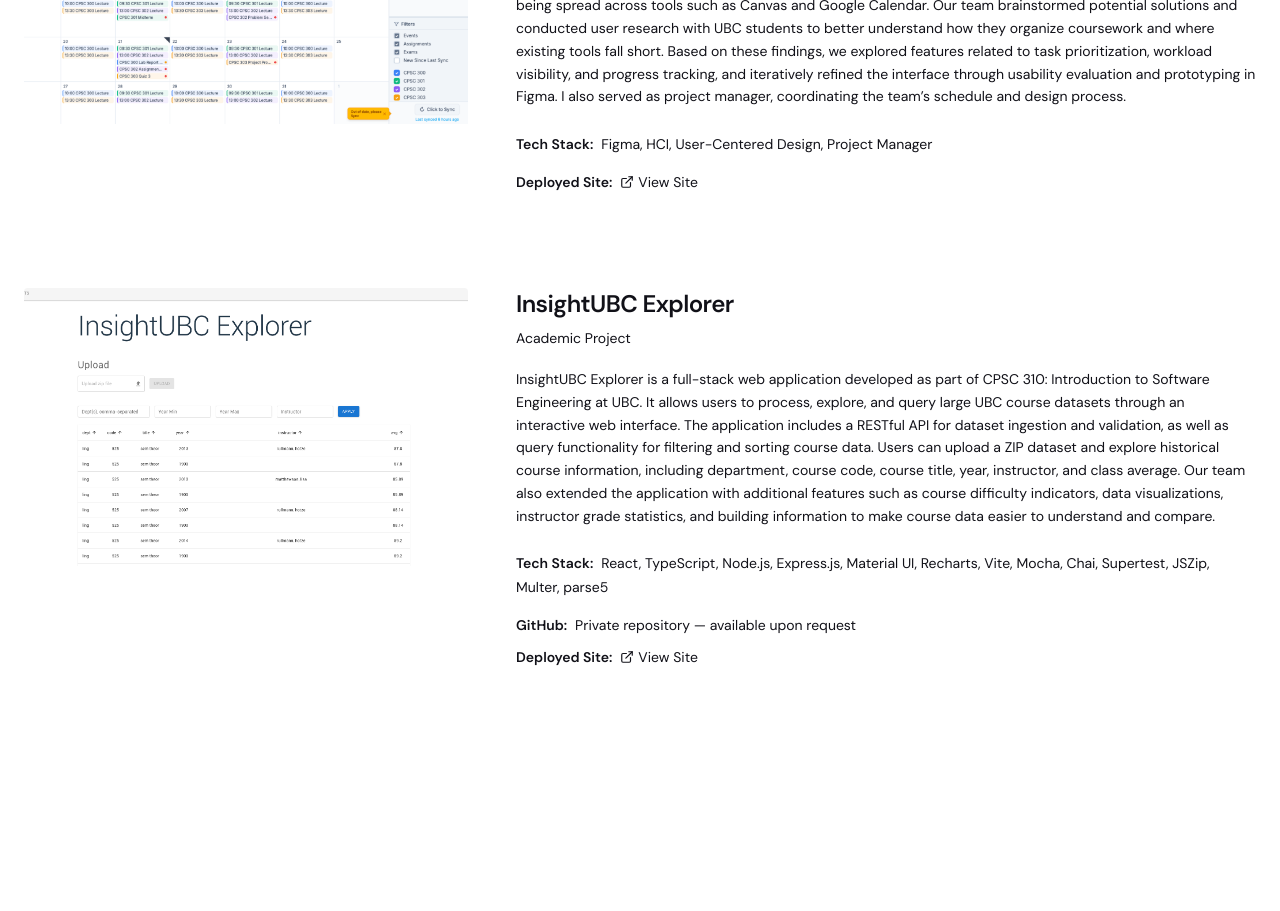
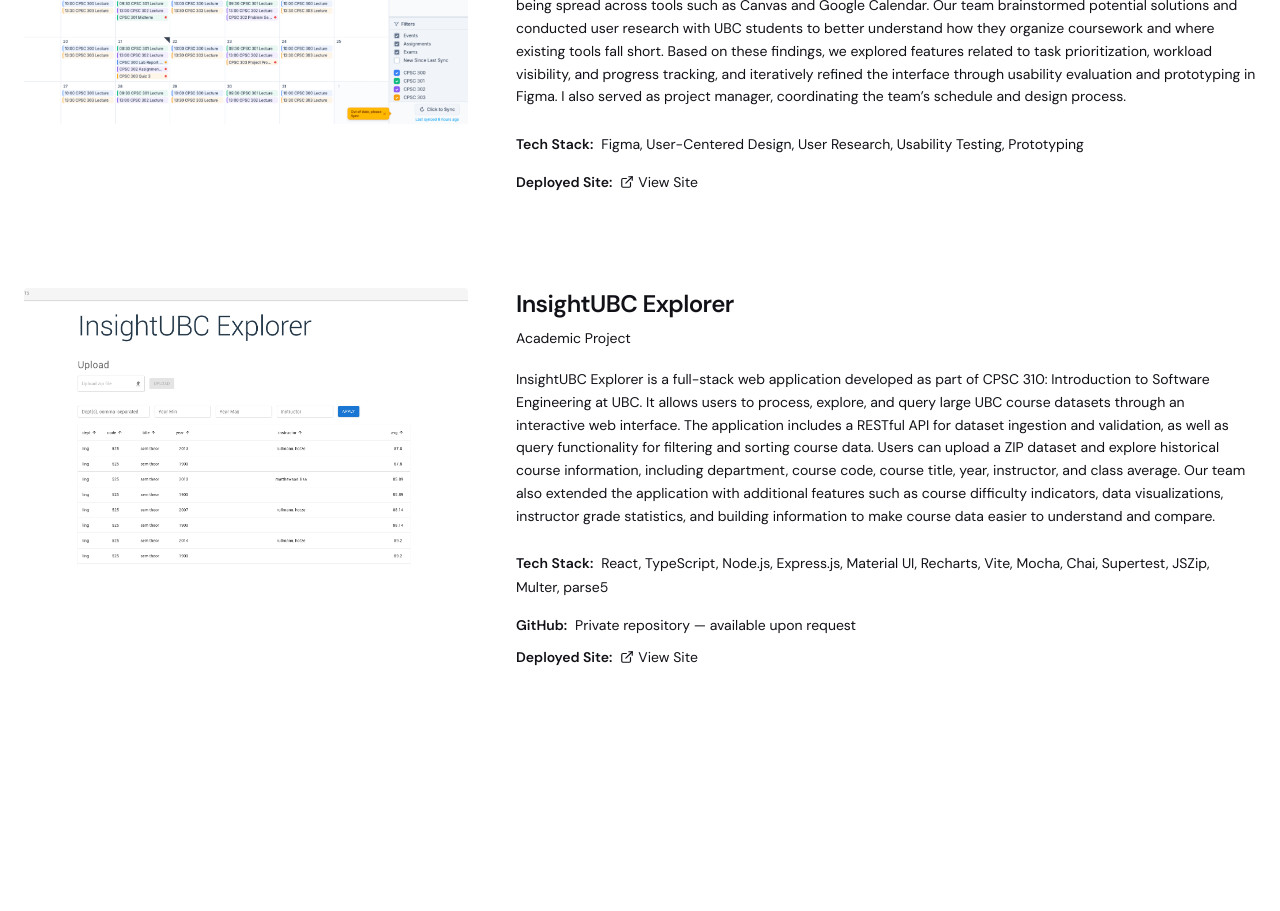
Before and after one commit to mhiratsuka/Portfolio, a React (Vite) app: page / in a window 1280 px wide. Shown: the part 1740-2651 px from the top of the page. Built offline with nearby package versions, Linux system fonts and the light colour scheme.

Commit message:
Updated Academic Organizer tech stack

```diff
--- a/src/app/data.ts
+++ b/src/app/data.ts
@@ -17,7 +17,7 @@
         ja: "Student-Friendly Academic Organizerは、UBCの学生が複数の授業にまたがる課題や締切、学習の進捗を無理なく整理・管理できるようにすることを目的としたプロトタイプです。CPSC 344 (Human-Computer Interaction)のチームプロジェクトとして、CanvasやGoogle Calendarなど複数のツールに分散している学習情報を、より分かりやすく把握できるようにすることを課題として取り組みました。チームでは、UBCの学生を対象にユーザー調査を行い、普段どのように課題や予定を管理しているのか、既存のツールにどのような使いにくさがあるのかを分析しました。その結果をもとに、タスクの優先順位付け、課題量の見える化、進捗管理などの機能を検討し、ユーザビリティ評価を行いながらFigma上でデザインを繰り返し改善しました。また、私はプロジェクトマネージャーとして、チームのスケジュール調整や進行管理も担当しました。",
       },
 			type: "Academic Project",
-			tech: "Figma, HCI, User-Centered Design, Project Manager",
+			tech: "Figma, User-Centered Design, User Research, Usability Testing, Prototyping",
 			image: "/projects/student-academic-organizer.png",
 			github: undefined,
 			privateRepo: false,
```
